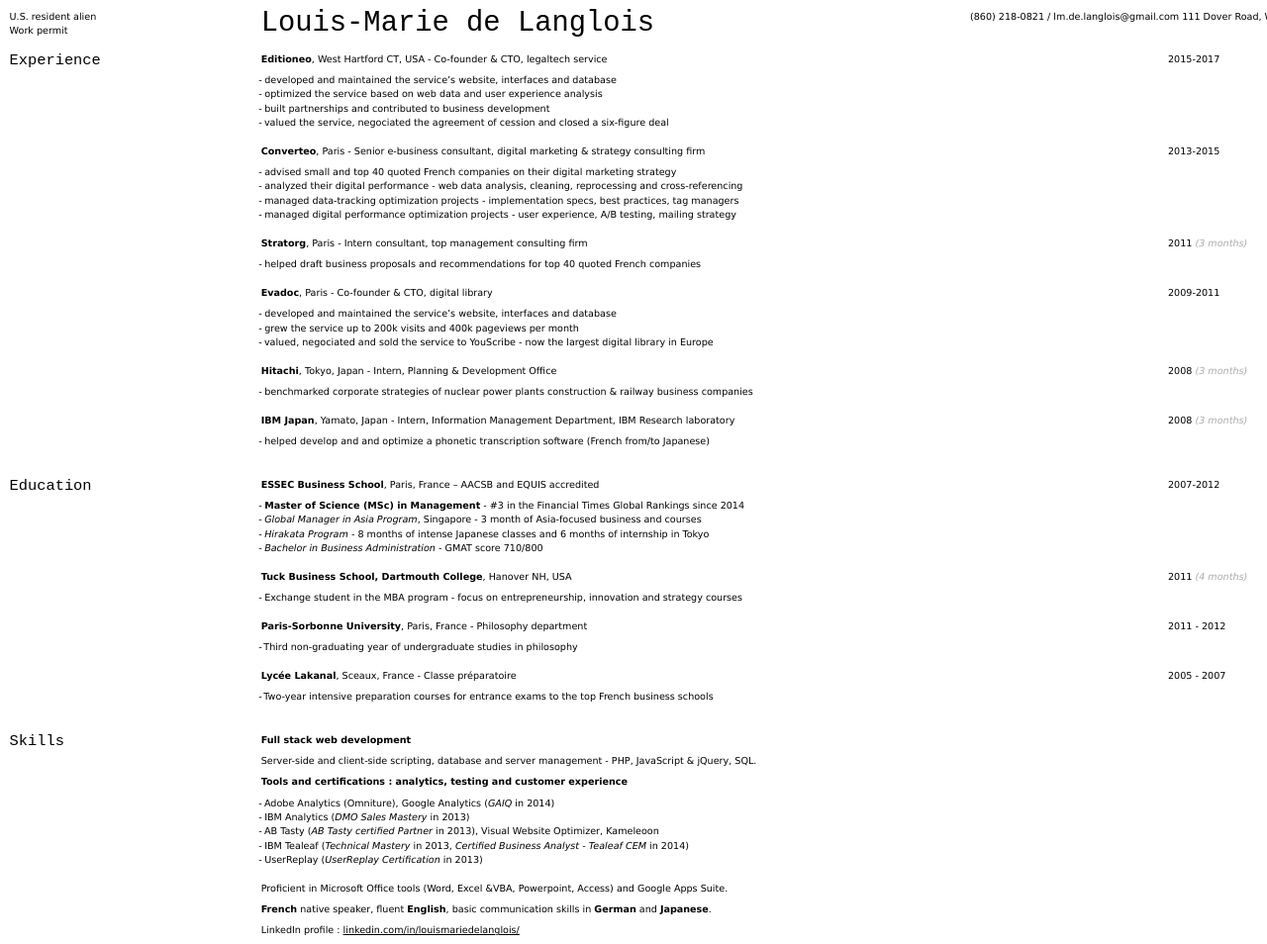
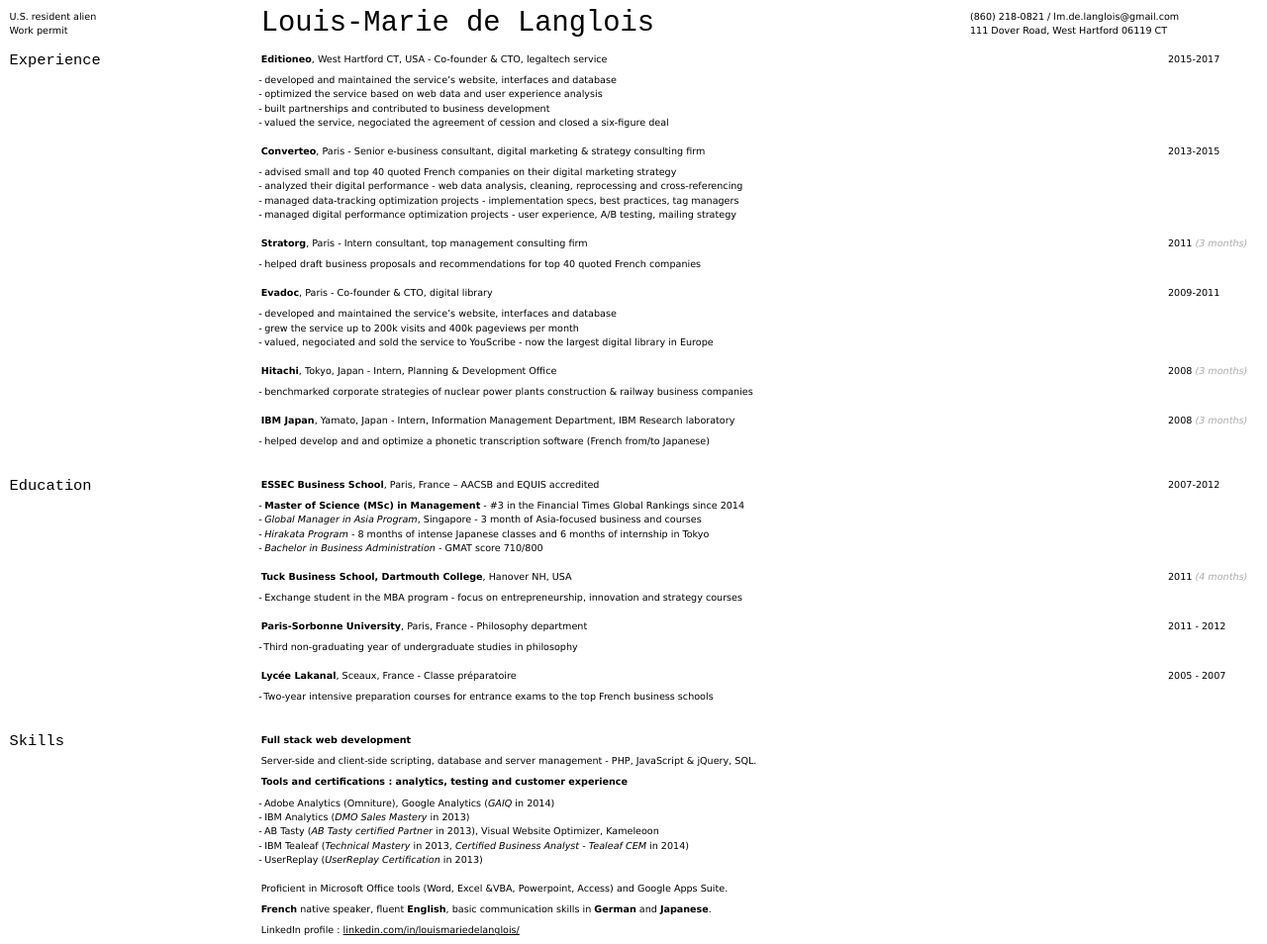
Before and after one commit to elipapa/markdown-cv, a Jekyll site: the page built from index.md, in a window 1280 px wide. Shown: the whole page at 99% size. Built offline with Jekyll 4.4.1, drawn with Linux system fonts in a browser that asks for light colours.

```diff
--- a/index.md
+++ b/index.md
@@ -7,7 +7,7 @@ title: Resume - Louis-Marie de Langlois
 >U.S. resident alien<br/>
 >Work permit
 
-> (860) 218-0821 / lm.de.langlois@gmail.com
+> (860) 218-0821 / lm.de.langlois@gmail.com<br/>
 > 111 Dover Road, West Hartford 06119 CT
 
 ## Experience
```
